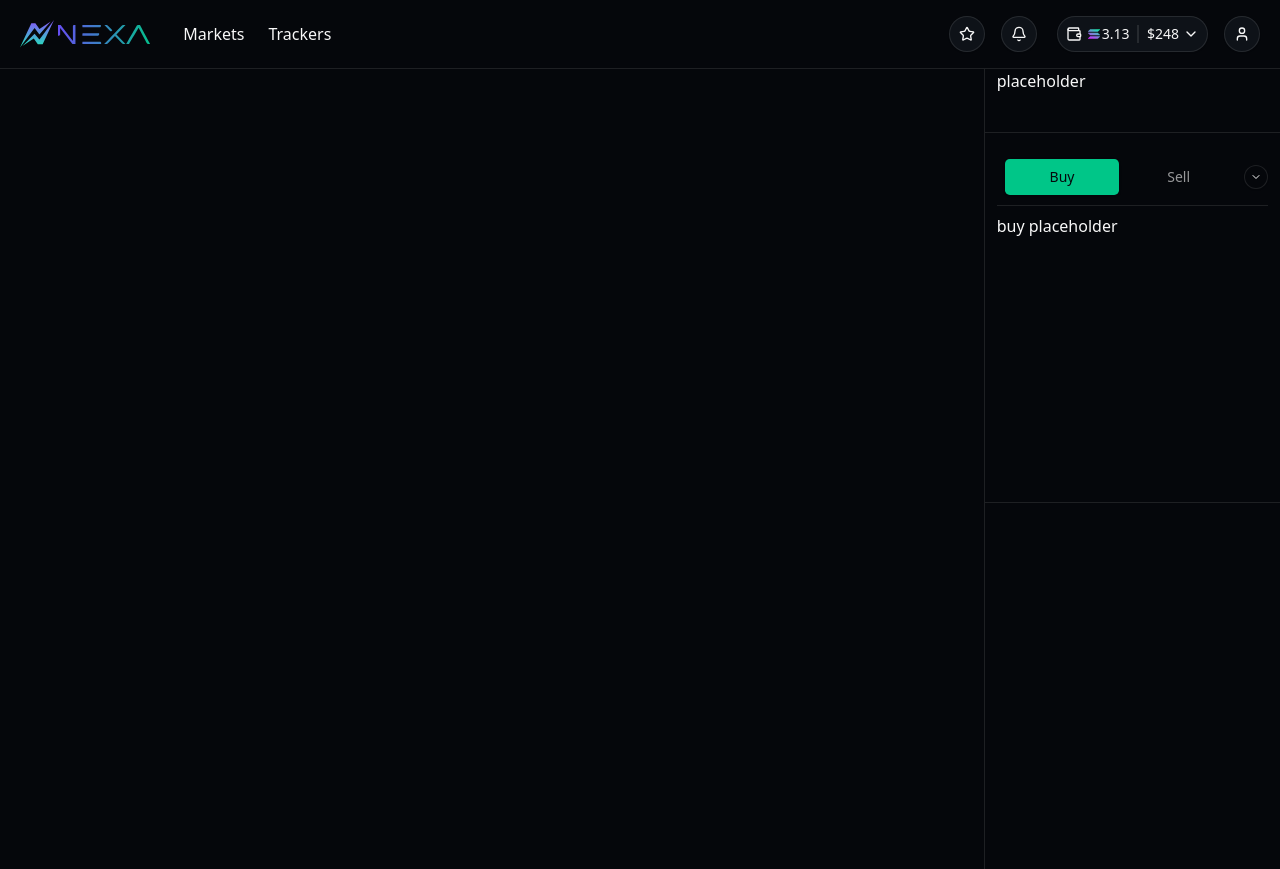
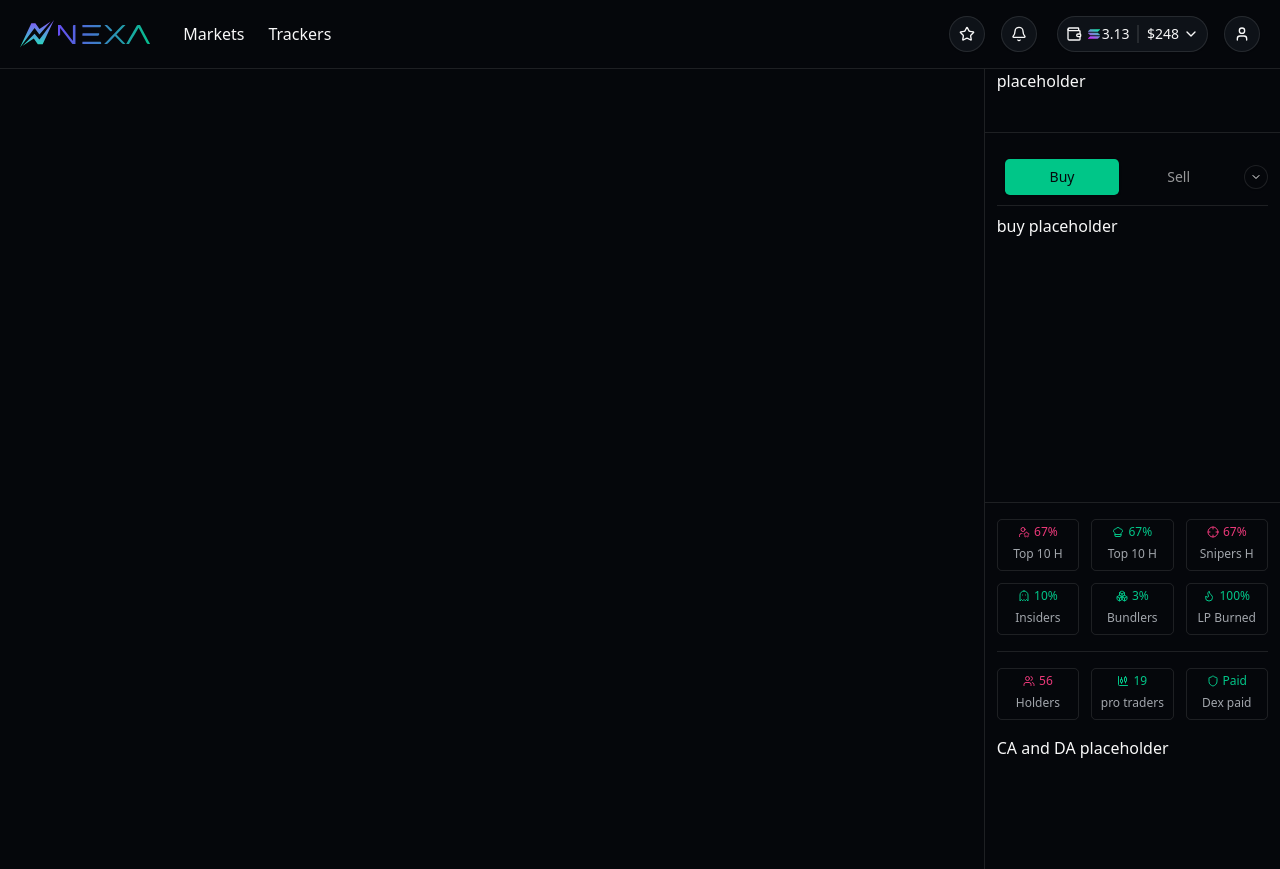
Before and after one commit to nexa-sol/nexa-trade, a Next.js app: page /market in a window 1280 px wide. Built offline with nearby package versions, Linux system fonts and the light colour scheme; what tailwind-animations would draw is missing.

Commit message:
Token info

```diff
--- a/src/app/market/components/market-sidebar/MarketSidebar.tsx
+++ b/src/app/market/components/market-sidebar/MarketSidebar.tsx
@@ -1,10 +1,12 @@
 import BuySell from "./BuySell";
+import TokenInfo from "./TokenInfo";
 
 export default function MarketSidebar() {
   return (
     <div className="h-full w-sm flex flex-col gap-4">
       <div className="flex h-16 border-b px-3">placeholder</div>
       <BuySell />
+      <TokenInfo />
     </div>
   );
 }
--- /dev/null
+++ b/src/app/market/components/market-sidebar/TokenInfo.tsx
@@ -0,0 +1,126 @@
+import { cn } from "@/lib/utils";
+import { Token, TokenLiveData } from "@/modules/tokens/types";
+import {
+  BoxesIcon,
+  ChartCandlestick,
+  ChefHatIcon,
+  CrosshairIcon,
+  FlameIcon,
+  GhostIcon,
+  LucideIcon,
+  ShieldIcon,
+  UsersIcon,
+  UserStarIcon,
+} from "lucide-react";
+
+export default function TokenInfo() {
+  const info: Token = {
+    mint: "",
+    symbol: "",
+    name: "",
+  };
+
+  const liveData: TokenLiveData = {
+    topHolder: 67,
+    devHold: 20,
+    snipersHold: 30,
+    insidersHold: 10,
+    bundleHold: 3,
+  };
+
+  return (
+    <div className="px-3">
+      <div></div>
+      <div className="flex flex-col gap-4">
+        <div className="grid grid-cols-3 gap-3 border-b pb-4">
+          <DataCard
+            icon={UserStarIcon}
+            label="Top 10 H"
+            value={`${liveData.topHolder}%`}
+            className="text-bearish"
+          />
+          <DataCard
+            icon={ChefHatIcon}
+            label="Top 10 H"
+            value={`${liveData.topHolder}%`}
+            className="text-bullish"
+          />
+          <DataCard
+            icon={CrosshairIcon}
+            label="Snipers H"
+            value={`${liveData.topHolder}%`}
+            className="text-bearish"
+          />
+          <DataCard
+            icon={GhostIcon}
+            label="Insiders"
+            value={`${liveData.insidersHold}%`}
+            className="text-bullish"
+          />
+          <DataCard
+            icon={BoxesIcon}
+            label="Bundlers"
+            value={`${liveData.bundleHold}%`}
+            className="text-bullish"
+          />
+          <DataCard
+            icon={FlameIcon}
+            label="LP Burned"
+            value={`${100}%`}
+            className="text-bullish"
+          />
+        </div>
+
+        <div className="grid grid-cols-3 gap-3">
+          <DataCard
+            icon={UsersIcon}
+            label="Holders"
+            value={`56`}
+            className="text-bearish"
+          />
+          <DataCard
+            icon={ChartCandlestick}
+            label="pro traders"
+            value={`19`}
+            className="text-bullish"
+          />
+          <DataCard
+            icon={ShieldIcon}
+            label="Dex paid"
+            value={`Paid`}
+            className="text-bullish"
+          />
+        </div>
+
+        <div>CA and DA placeholder</div>
+      </div>
+    </div>
+  );
+}
+
+function DataCard({
+  label,
+  value,
+  className,
+  icon: Icon,
+}: {
+  icon: LucideIcon;
+  label: string;
+  value: string;
+  className: string;
+}) {
+  return (
+    <div className="rounded-md border flex flex-col gap-1.5 justify-center pt-1 pb-2">
+      <div
+        className={cn(
+          "flex items-center justify-center gap-1 text-xs",
+          className,
+        )}
+      >
+        <Icon className="h-3 w-3" />
+        {value}
+      </div>
+      <div className="text-center text-xs text-muted-foreground">{label}</div>
+    </div>
+  );
+}
--- a/src/modules/tokens/types.ts
+++ b/src/modules/tokens/types.ts
@@ -3,7 +3,7 @@ export interface Token {
   symbol: string;
   name: string;
   logoURI?: string;
-  twitterPost: {
+  twitterPost?: {
     link: string;
     author: {
       username: string;
```
